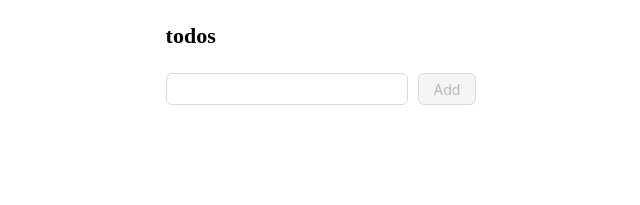
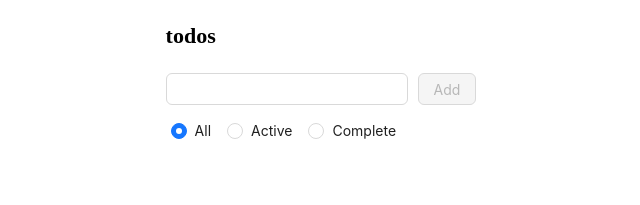
Before and after one commit to JuliaJu93/todos, a React (Vite) app: page / in a window 1280 px wide. Shown: the top 205 px of the page, without its empty margins (319-959 px from the left). Built offline with nearby package versions, Linux system fonts and the light colour scheme.

Commit message:
added filters

```diff
--- /dev/null
+++ b/src/components/ItemsFilter/ItemsFilter.tsx
@@ -0,0 +1,26 @@
+import { Radio } from 'antd';
+import { ChangeEvent } from 'react';
+import { IItem, Filters } from '../../types';
+import './styles.scss';
+
+interface IItemsFilterProps extends IItem {
+  changeFilter: (newFilter: string) => void;
+}
+
+const { Group } = Radio;
+
+function ItemsFilter({ changeFilter }: IItemsFilterProps) {
+  const onChangeRadioGroup = ({ target: { value } }: ChangeEvent<HTMLInputElement>) => {
+    changeFilter(value);
+  };
+
+  return (
+    <Group className='itemsFilter' defaultValue={Filters.all} onChange={onChangeRadioGroup}>
+      <Radio value={Filters.all}>{Filters.all}</Radio>
+      <Radio value={Filters.active}>{Filters.active}</Radio>
+      <Radio value={Filters.complete}>{Filters.complete}</Radio>
+    </Group>
+  );
+}
+
+export default ItemsFilter;
--- /dev/null
+++ b/src/components/ItemsFilter/styles.scss
@@ -0,0 +1,4 @@
+.itemsFilter {
+  display: flex;
+  padding: 5px;
+}
--- a/src/components/Todos/Todos.tsx
+++ b/src/components/Todos/Todos.tsx
@@ -1,13 +1,14 @@
-import { useCallback } from 'react';
+import { useCallback, useState } from 'react';
 import { List } from 'antd';
-import { useState } from 'react';
-import { IItem } from '../../types';
+import { IItem, Filters } from '../../types';
 import AddingItems from '../AddItems/AddingItems';
 import Item from '../Item/Item';
+import ItemsFilter from '../ItemsFilter/ItemsFilter';
 import './styles.scss';
 
 function Todos() {
   const [items, setItems] = useState<IItem[]>([]);
+  const [filter, setFilter] = useState<Filters>(Filters.all);
 
   const onClickItem = useCallback((id: number) => {
     setItems(prevItems => prevItems.map(item => (item.id === id ? { ...item, active: !item.active } : item)));
@@ -17,12 +18,22 @@ function Todos() {
     setItems(prevItems => [{ id: Date.now(), name: newItemName, active: true }, ...prevItems]);
   };
 
+  const changeFilter = (newFilter: Filters) => {
+    setFilter(newFilter);
+  };
+
+  const filteredItems =
+    filter === Filters.all
+      ? items
+      : items.filter(({ active }) => (filter === Filters.active && active) || (filter === Filters.complete && !active));
+
   return (
     <div className='todos'>
       <h1> todos </h1>
       <AddingItems onAddNewItem={onAddNewItem} />
+      <ItemsFilter changeFilter={changeFilter} />
       <List>
-        {items.map(({ id, name, active }) => (
+        {filteredItems.map(({ id, name, active }) => (
           <Item key={id} id={id} name={name} active={active} onClick={onClickItem} />
         ))}
       </List>
--- a/src/types.ts
+++ b/src/types.ts
@@ -3,3 +3,9 @@ export interface IItem {
   name: string;
   active: boolean;
 }
+
+export enum Filters {
+  all = 'All',
+  active = 'Active',
+  complete = 'Complete',
+}
```
